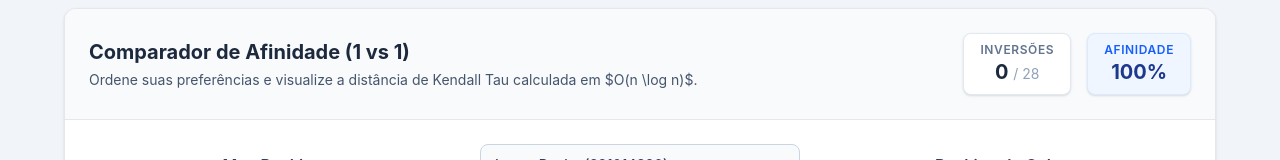
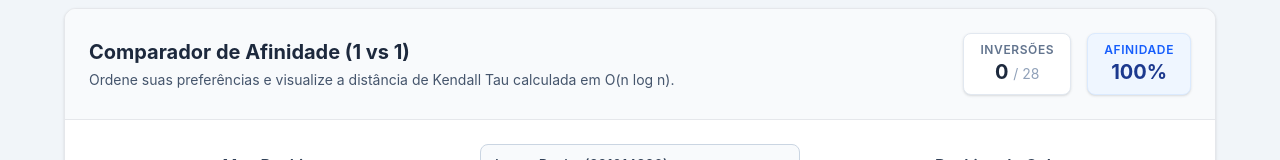
Before and after one commit to projeto-de-algoritmos-2026/G16_Dividir-e-Conquistar_PA-26.2, a React (Vite) app: page / in a window 1280 px wide. Shown: the part 124-284 px from the top of the page. Built offline with nearby package versions, Linux system fonts and the light colour scheme.

Commit message:
fix: corrige mais erros de renderização LaTeX

```diff
--- a/src/components/PreferenceRanker.jsx
+++ b/src/components/PreferenceRanker.jsx
@@ -34,7 +34,7 @@ export default function PreferenceRanker() {
       <div className="bg-slate-50 border-b border-gray-200 p-6 flex flex-col md:flex-row justify-between items-start md:items-center gap-4">
         <div>
           <h2 className="text-xl font-bold text-slate-800">Comparador de Afinidade (1 vs 1)</h2>
-          <p className="text-sm text-slate-600 mt-1">Ordene suas preferências e visualize a distância de Kendall Tau calculada em $O(n \log n)$.</p>
+          <p className="text-sm text-slate-600 mt-1">Ordene suas preferências e visualize a distância de Kendall Tau calculada em O(n log n).</p>
         </div>
 
         <div className="flex gap-4">
```
